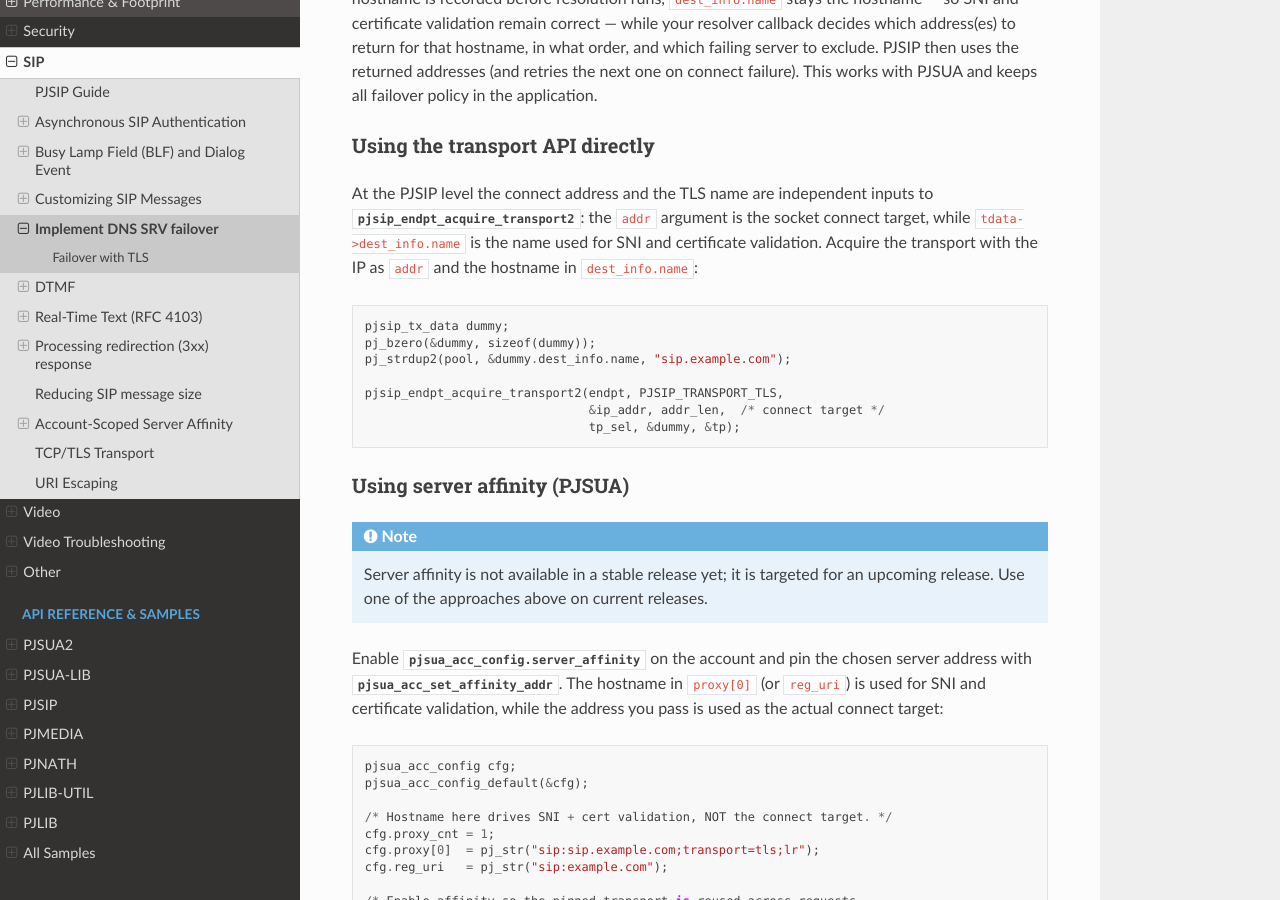
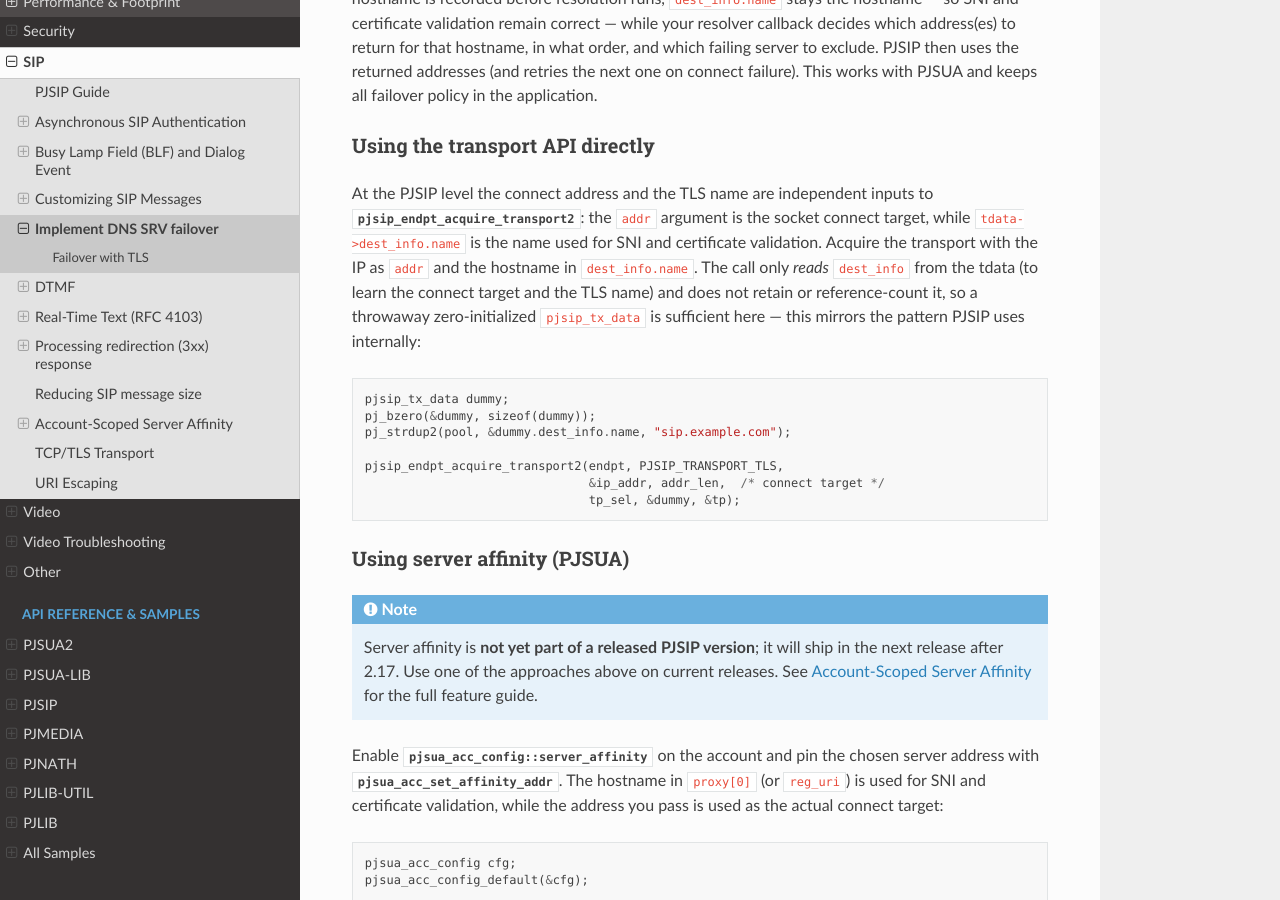
Before and after one commit to pjsip/pjproject_docs, a Sphinx documentation site: the page built from docs/source/specific-guides/sip/dns_failover.rst, in a window 1280 px wide and 900 px high, scrolled down 984 px. Built offline with Sphinx 7.4.7 and the Read the Docs theme 3.1.0, drawn with Linux system fonts in a browser that asks for light colours; the version number could not be read and is left out.

Commit message:
docs: dns_failover — address Copilot review
- Use :: for the pjsua_acc_config::server_affinity cross-reference to
  match the repo convention (dot form may not resolve).
- Clarify that pjsip_endpt_acquire_transport2 only reads dest_info from
  the tdata and does not retain it, so the throwaway stack pjsip_tx_data
  is intentional (mirrors PJSIP's internal usage).
- Match server_affinity.rst wording for the release caveat (ships in the
  next release after 2.17) and link to that guide via :ref:.

Co-Authored-By Claude Code

```diff
--- a/docs/source/specific-guides/sip/dns_failover.rst
+++ b/docs/source/specific-guides/sip/dns_failover.rst
@@ -53,7 +53,10 @@ At the PJSIP level the connect address and the TLS name are independent inputs
 to :cpp:any:`pjsip_endpt_acquire_transport2()`: the ``addr`` argument is the
 socket connect target, while ``tdata->dest_info.name`` is the name used for SNI
 and certificate validation. Acquire the transport with the IP as ``addr`` and
-the hostname in ``dest_info.name``::
+the hostname in ``dest_info.name``. The call only *reads* ``dest_info`` from
+the tdata (to learn the connect target and the TLS name) and does not retain
+or reference-count it, so a throwaway zero-initialized ``pjsip_tx_data`` is
+sufficient here — this mirrors the pattern PJSIP uses internally::
 
     pjsip_tx_data dummy;
     pj_bzero(&dummy, sizeof(dummy));
@@ -67,10 +70,11 @@ Using server affinity (PJSUA)
 ~~~~~~~~~~~~~~~~~~~~~~~~~~~~~~~~~~~~~~~~~~~
 .. note::
 
-   Server affinity is not available in a stable release yet; it is targeted for
-   an upcoming release. Use one of the approaches above on current releases.
+   Server affinity is **not yet part of a released PJSIP version**; it will ship
+   in the next release after 2.17. Use one of the approaches above on current
+   releases. See :ref:`guide_server_affinity` for the full feature guide.
 
-Enable :cpp:any:`pjsua_acc_config.server_affinity` on the account and pin the
+Enable :cpp:any:`pjsua_acc_config::server_affinity` on the account and pin the
 chosen server address with :cpp:any:`pjsua_acc_set_affinity_addr()`. The
 hostname in ``proxy[0]`` (or ``reg_uri``) is used for SNI and certificate
 validation, while the address you pass is used as the actual connect target::
```
